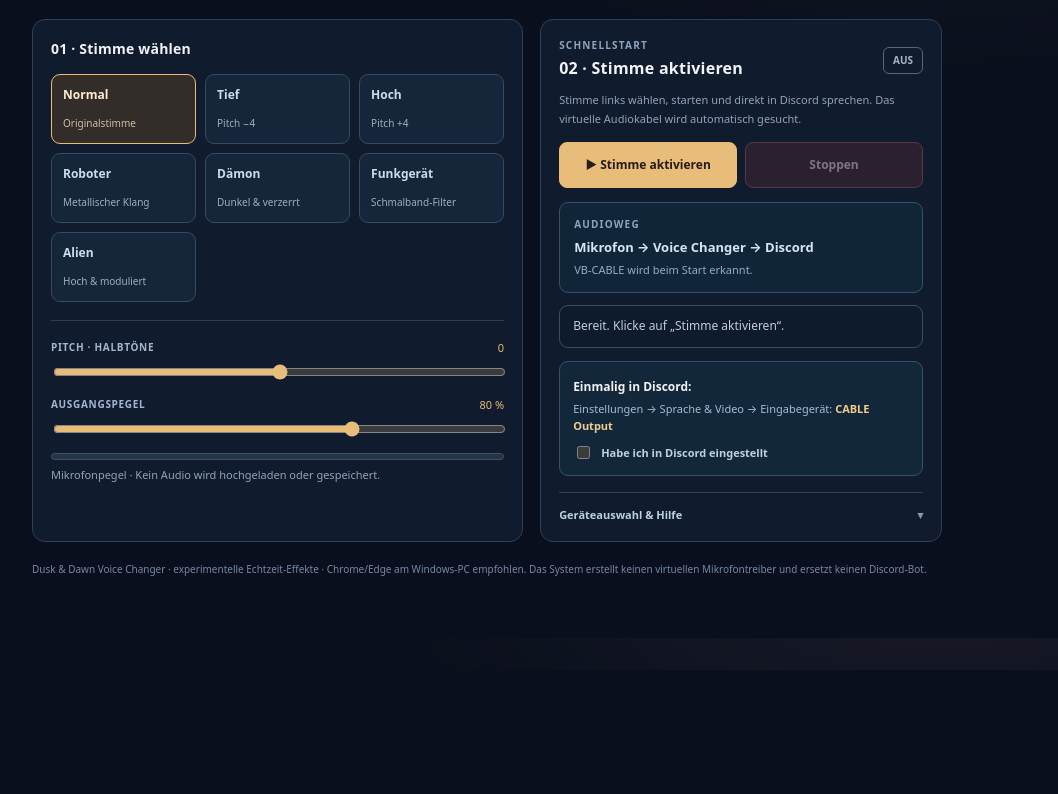
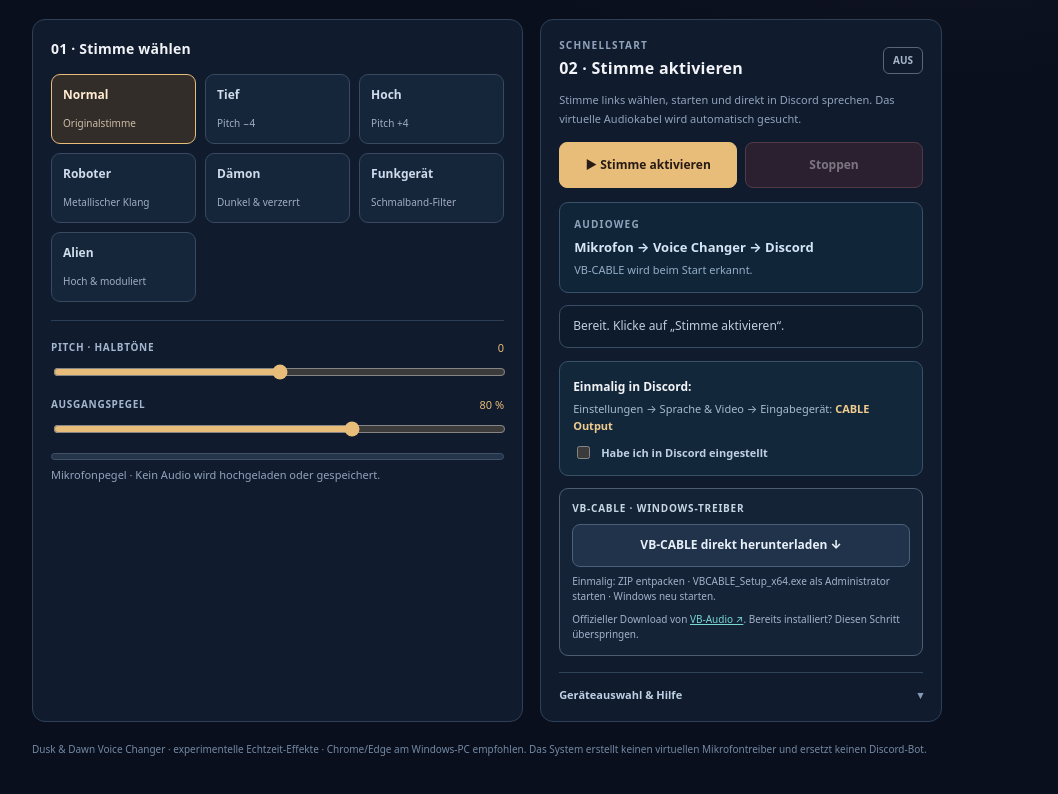
Before and after one commit to wia204/dusk-dawn-voice, a plain HTML site: page index.html in a window 1280 px wide. Shown: the part 130-924 px from the top of the page, without its empty margins (153-1211 px from the left). Before the commit the page ends 800 px from the top, so only its background shows below. Drawn offline with Linux system fonts and the light colour scheme.

Commit message:
Add official direct VB-CABLE Windows driver download and install steps

```diff
--- a/index.html
+++ b/index.html
@@ -70,6 +70,10 @@ hr{border:0;border-top:1px solid #2b3e55;margin:18px 0}
 .route-card strong{font-size:13px;line-height:1.4;color:#d4e6f6}
 .route-card span:last-child{font-size:11px;color:#93aec6}
 .discord-once{border:1px solid #385169;background:#13273a;border-radius:9px;padding:13px;margin-top:13px}
+.driver-download{margin-top:12px;border:1px solid #4f5c6f;border-radius:9px;background:#152337;padding:12px;display:grid;gap:7px}
+.driver-download .driver-label{font-size:10px;color:#c7d5e5;font-weight:850;letter-spacing:.08em}
+.driver-download .btn{text-align:center;text-decoration:none}
+.driver-download p{margin:0;font-size:10px;color:#a1b3ca}
 .discord-once strong{font-size:12px}
 .discord-once p{margin:4px 0 9px;color:#a7bad0;font-size:11px}
 .discord-once b{color:#f0cc8e}
@@ -137,6 +141,12 @@ summary span{color:#839bb4}
         <div><strong>Einmalig in Discord:</strong><p>Einstellungen → Sprache &amp; Video → Eingabegerät: <b>CABLE Output</b></p></div>
         <label class="check-row"><input id="discordReady" type="checkbox"> Habe ich in Discord eingestellt</label>
       </div>
+      <div class="driver-download">
+        <span class="driver-label">VB-CABLE · WINDOWS-TREIBER</span>
+        <a class="btn" href="https://download.vb-audio.com/Download_CABLE/VBCABLE_Driver_Pack45.zip" target="_blank" rel="noopener noreferrer">VB-CABLE direkt herunterladen ↓</a>
+        <p>Einmalig: ZIP entpacken · VBCABLE_Setup_x64.exe als Administrator starten · Windows neu starten.</p>
+        <p>Offizieller Download von <a class="link" href="https://vb-audio.com/Cable/" target="_blank" rel="noopener noreferrer">VB-Audio ↗</a>. Bereits installiert? Diesen Schritt überspringen.</p>
+      </div>
       <details id="advanced">
         <summary>Geräteauswahl &amp; Hilfe <span>▾</span></summary>
         <div class="advanced-inner">
@@ -144,7 +154,7 @@ summary span{color:#839bb4}
           <div class="field"><label for="outputDevice">AUDIOAUSGABE</label><select id="outputDevice"><option value="__none__">Keine Ausgabe</option></select></div>
           <div class="buttons"><button class="btn" type="button" id="chooseOutput">Ausgabegerät freigeben</button><button class="btn" type="button" id="refreshDevices">Geräte neu laden</button></div>
           <p class="help"><b>Für Discord:</b> Hier CABLE Input, in Discord CABLE Output. Andere Audioausgänge sind nur zum Mithören/Testen geeignet und leiten die Stimme nicht automatisch an Discord.</p>
-          <p class="help">VB-CABLE noch nicht installiert? <a class="link" href="https://vb-audio.com/Cable/" target="_blank" rel="noopener noreferrer">Offizielle Download-Seite öffnen ↗</a>. Nach der Installation Windows bei Bedarf neu starten.</p>
+          <p class="help">Noch kein VB-CABLE? Nutze oben den direkten Download des offiziellen Windows-Treibers. Nach der Installation Windows neu starten.</p>
           <p class="help">Wenn du nur deine eigene Stimme hörst, kontrolliere den Audioausgang und das Eingabegerät in Discord. Dieser Browser kann Discord-Einstellungen nicht selbst ändern.</p>
         </div>
       </details>
```
